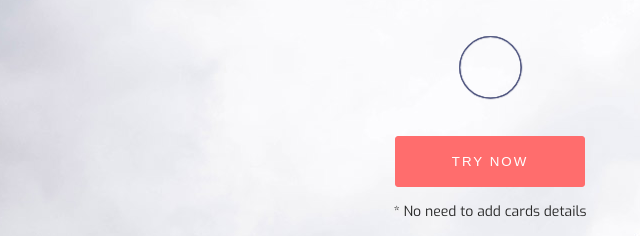
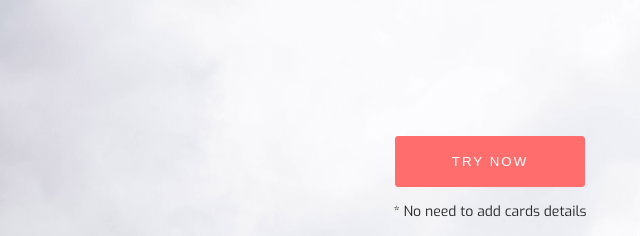
Before and after one commit to VKvashuk/New-design, a website: page index.html in a window 1280 px wide. Shown: the part 367-603 px from the top of the page, 150-790 px from the left. Drawn offline with nearby package versions, Linux system fonts and the light colour scheme.

Commit message:
Update style.css

```diff
--- a/css/style.css
+++ b/css/style.css
@@ -78,19 +78,10 @@ a {
   -webkit-animation: scale 2s ease-in-out infinite;
           animation: scale 2s ease-in-out infinite;
 }
-.header__btn-play:before,
-.header__btn-play:after {
-  content: '';
-  position: absolute;
-  left: 50%;
-  top: 50%;
-  display: block;
-  border-radius: 50%;
-  border: 1px solid #323969;
-  width: 57px;
-  height: 57px;
-  margin-left: -30px;
-  margin-top: -30px;
+
+.header__btn-play:hover {
+  -webkit-animation-play-state: paused;
+          animation-play-state: paused;
 }
 .header__btn-try {
   display: block;
```
